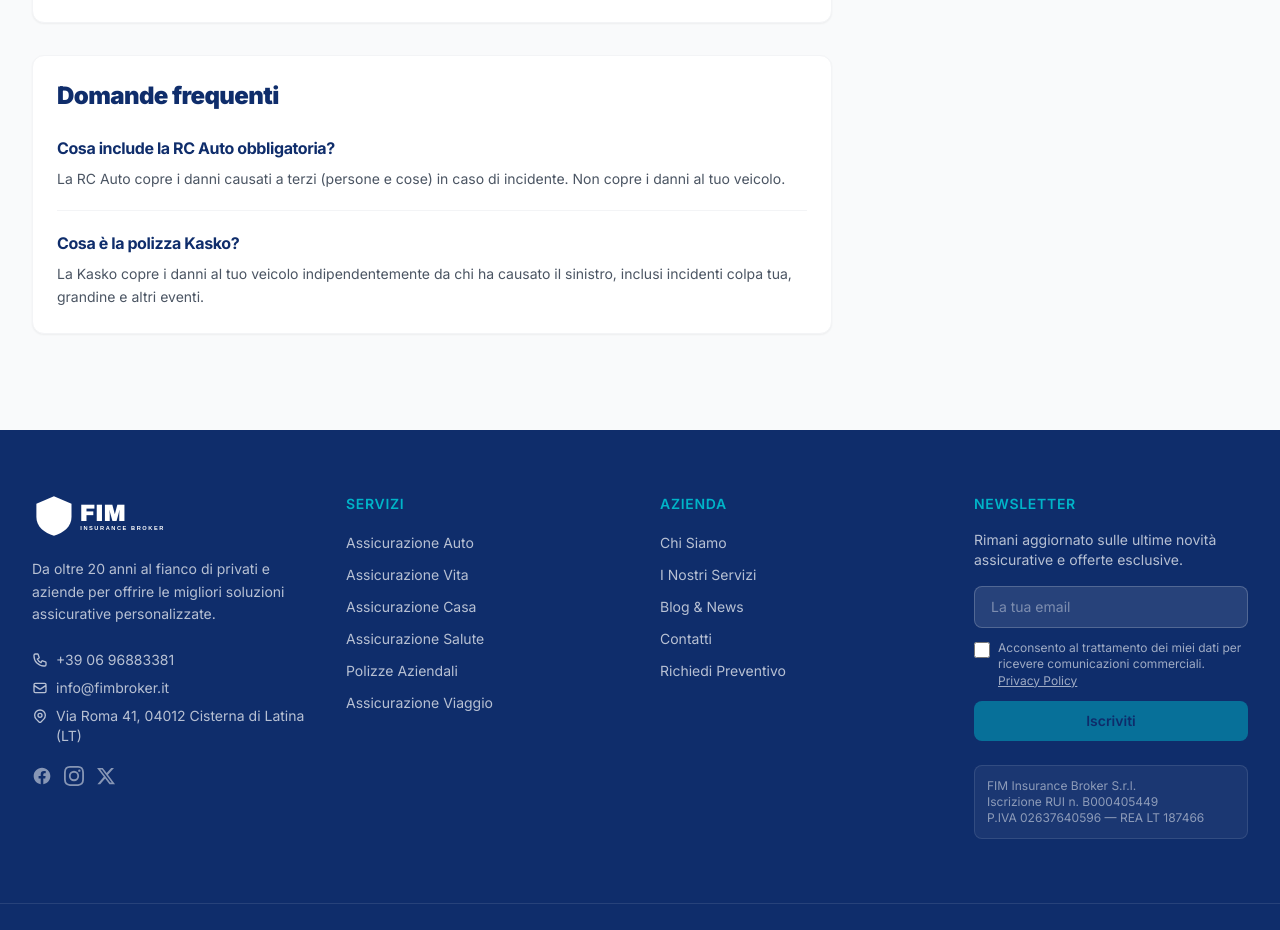
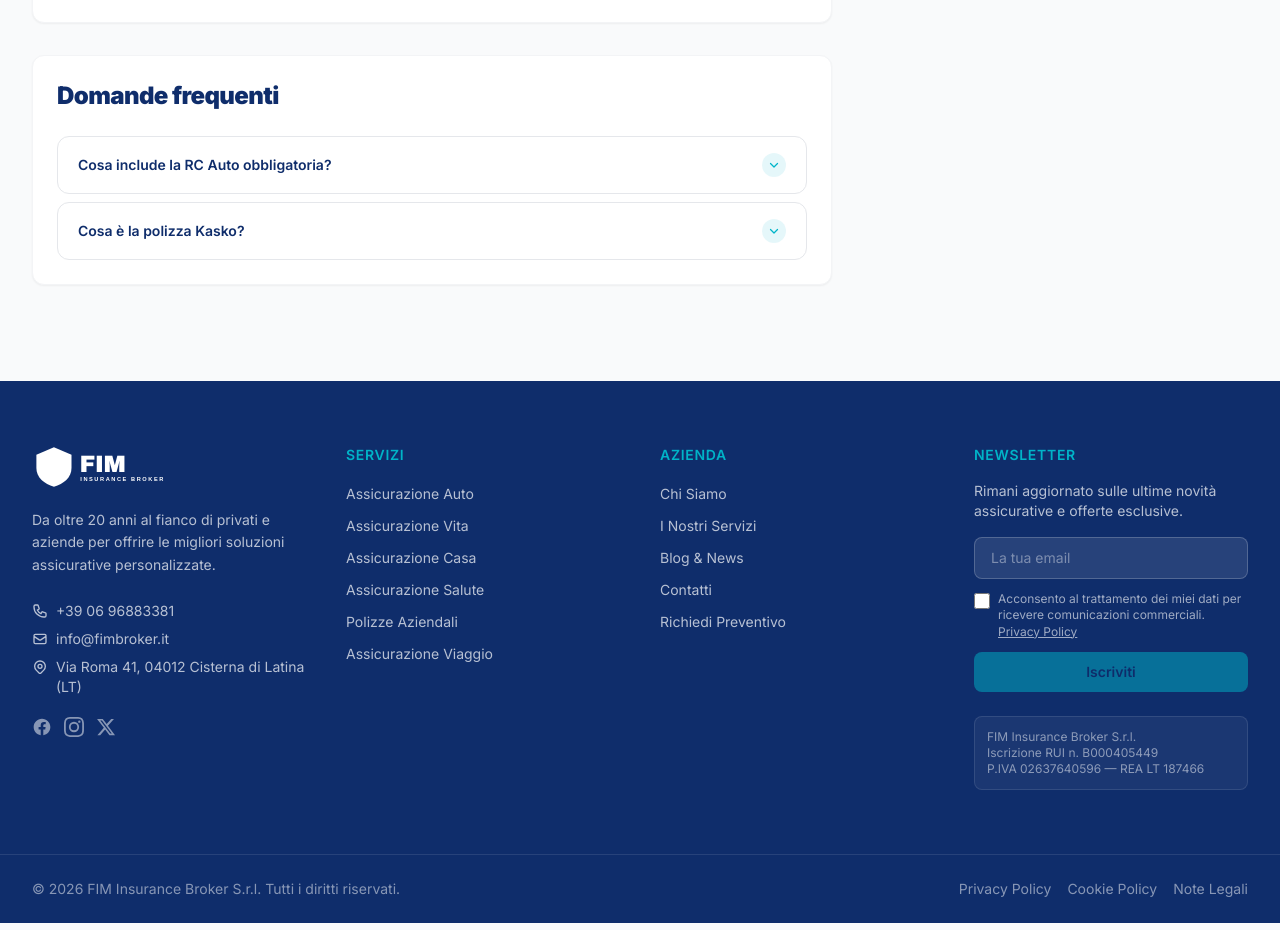
Before and after one commit to arturomanzo/fim-insurance-broker, a Next.js app in the folder fim-broker-website/: page /servizi/assicurazione-auto in a window 1280 px wide. Shown: the part 1123-2053 px from the top of the page. Built offline with nearby package versions, Linux system fonts and the light colour scheme; no server answers.

Commit message:
feat(faq): aggiungi accordion interattivo per le domande frequenti nei servizi
Sostituisce la lista statica delle FAQ con un componente FaqAccordion
client-side che espande/collassa ogni risposta con animazione smooth.

https://claude.ai/code/session_01QJoJ27WAzoWUFNzguariMX

```diff
--- a/fim-broker-website/app/(marketing)/servizi/[slug]/page.tsx
+++ b/fim-broker-website/app/(marketing)/servizi/[slug]/page.tsx
@@ -3,6 +3,7 @@ import { notFound } from 'next/navigation'
 import Link from 'next/link'
 import { services, getServiceBySlug } from '@/lib/services'
 import Card from '@/components/ui/Card'
+import FaqAccordion from '@/components/ui/FaqAccordion'
 
 interface Props {
   params: Promise<{ slug: string }>
@@ -93,14 +94,7 @@ export default async function ServizioPage({ params }: Props) {
               {/* FAQ */}
               <Card>
                 <h2 className="text-2xl font-black text-primary mb-6">Domande frequenti</h2>
-                <div className="space-y-5">
-                  {service.faq.map((item) => (
-                    <div key={item.question} className="border-b border-gray-100 pb-5 last:border-0 last:pb-0">
-                      <h3 className="font-bold text-primary mb-2">{item.question}</h3>
-                      <p className="text-gray-600 text-sm leading-relaxed">{item.answer}</p>
-                    </div>
-                  ))}
-                </div>
+                <FaqAccordion items={service.faq} />
               </Card>
             </div>
 
--- /dev/null
+++ b/fim-broker-website/components/ui/FaqAccordion.tsx
@@ -0,0 +1,69 @@
+'use client'
+
+import { useState } from 'react'
+
+interface FaqItem {
+  question: string
+  answer: string
+}
+
+interface FaqAccordionProps {
+  items: FaqItem[]
+}
+
+export default function FaqAccordion({ items }: FaqAccordionProps) {
+  const [openIndex, setOpenIndex] = useState<number | null>(null)
+
+  const toggle = (index: number) => {
+    setOpenIndex(openIndex === index ? null : index)
+  }
+
+  return (
+    <div className="space-y-2">
+      {items.map((item, index) => {
+        const isOpen = openIndex === index
+        return (
+          <div
+            key={item.question}
+            className="border border-gray-200 rounded-xl overflow-hidden"
+          >
+            <button
+              onClick={() => toggle(index)}
+              aria-expanded={isOpen}
+              className="w-full flex items-center justify-between gap-4 px-5 py-4 text-left hover:bg-gray-50 transition-colors"
+            >
+              <span className="font-semibold text-primary text-sm leading-snug">
+                {item.question}
+              </span>
+              <span
+                className={`flex-shrink-0 w-6 h-6 rounded-full bg-accent/10 flex items-center justify-center transition-transform duration-200 ${
+                  isOpen ? 'rotate-180' : ''
+                }`}
+                aria-hidden="true"
+              >
+                <svg
+                  className="w-3 h-3 text-accent"
+                  fill="none"
+                  stroke="currentColor"
+                  viewBox="0 0 24 24"
+                >
+                  <path strokeLinecap="round" strokeLinejoin="round" strokeWidth={2.5} d="M19 9l-7 7-7-7" />
+                </svg>
+              </span>
+            </button>
+
+            <div
+              className={`transition-all duration-200 ease-in-out overflow-hidden ${
+                isOpen ? 'max-h-96 opacity-100' : 'max-h-0 opacity-0'
+              }`}
+            >
+              <p className="px-5 pb-4 text-gray-600 text-sm leading-relaxed border-t border-gray-100 pt-3">
+                {item.answer}
+              </p>
+            </div>
+          </div>
+        )
+      })}
+    </div>
+  )
+}
```
